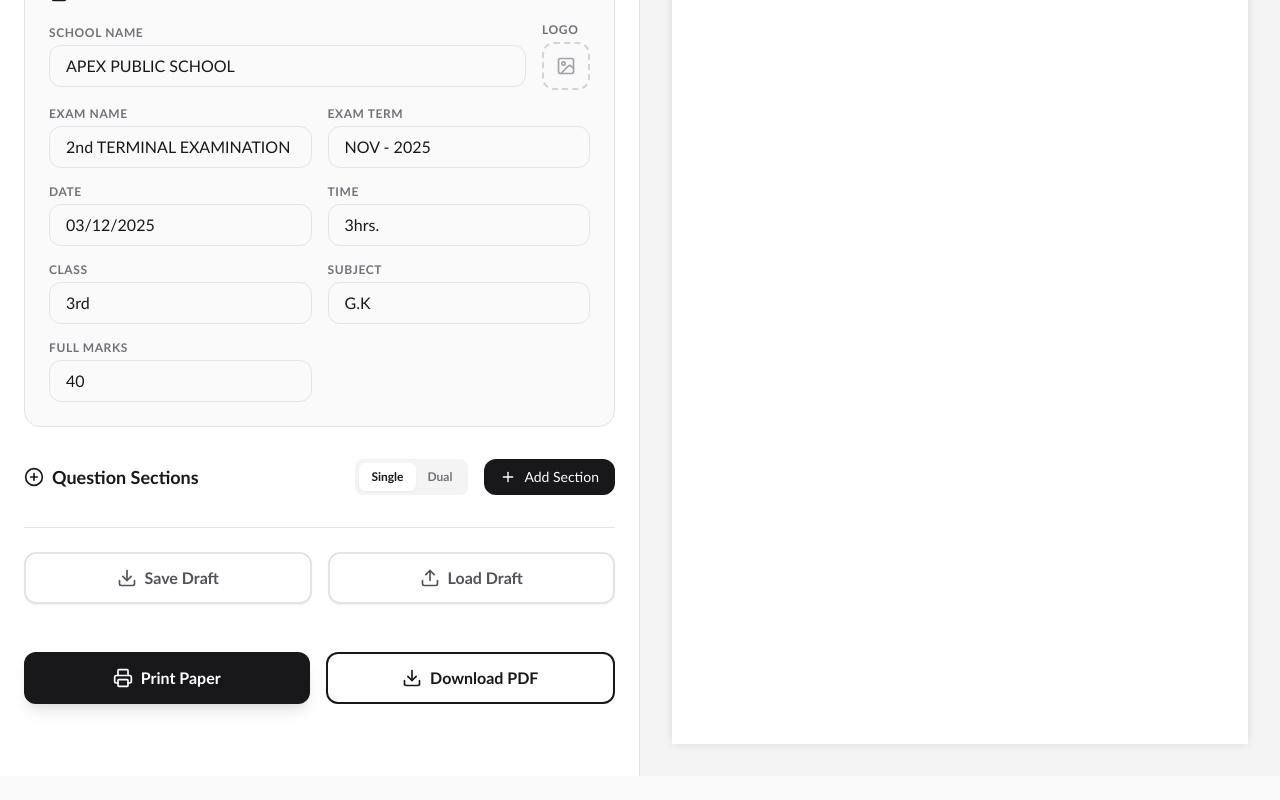
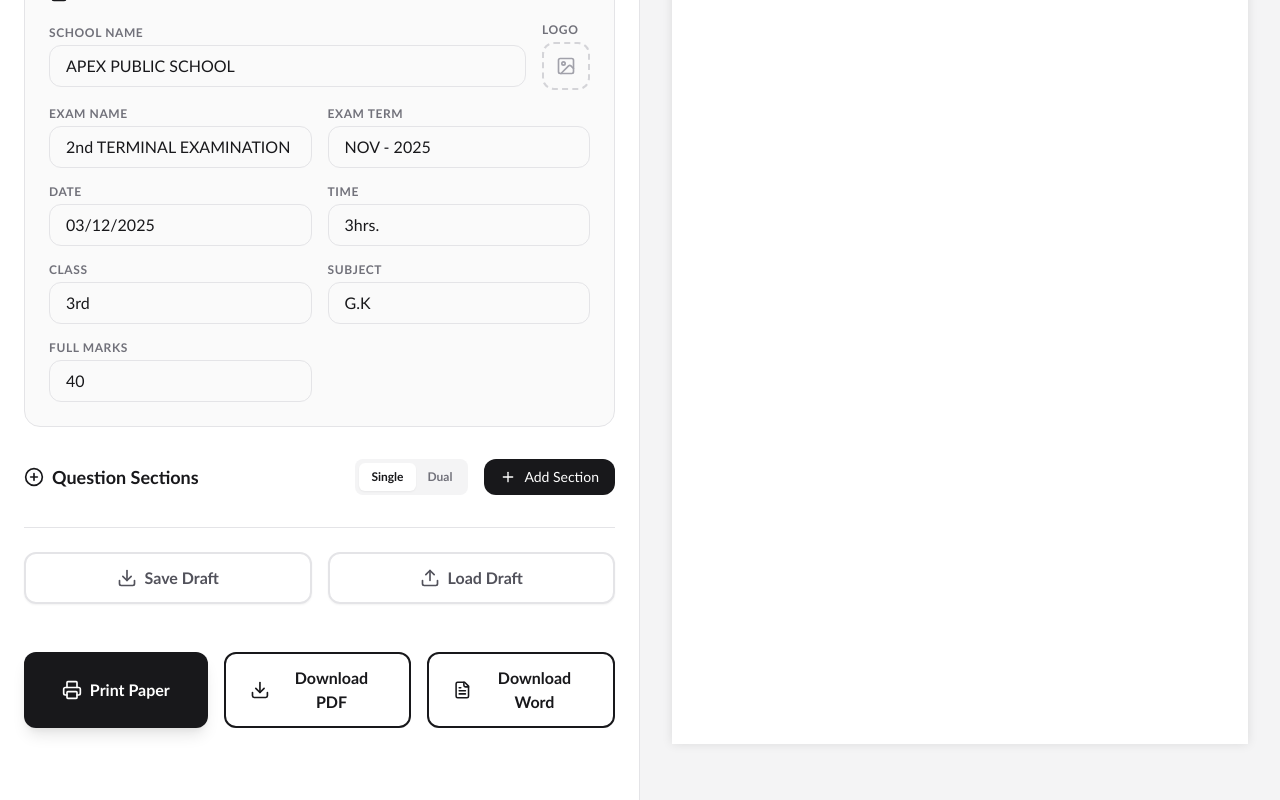
Before and after one commit to NileshShah01/Question-paper-Formatter, a React (Vite) app: page / in a window 1280 px wide. Shown: the part 411-1211 px from the top of the page. Before the commit the page ends 1187 px from the top, so only its background shows below. Built offline with nearby package versions, Linux system fonts and the light colour scheme.

Commit message:
feat: add Word document export support and refine AI SDK usage

```diff
--- a/src/App.tsx
+++ b/src/App.tsx
@@ -410,6 +410,52 @@ export default function App() {
     }
   };
 
+  const handleDownloadWord = () => {
+    if (!previewRef.current) return;
+
+    try {
+      const headerHtml = `
+        <html xmlns:o='urn:schemas-microsoft-com:office:office' xmlns:w='urn:schemas-microsoft-com:office:word' xmlns='http://www.w3.org/TR/REC-html40'>
+        <head>
+          <meta charset='utf-8'>
+          <title>Question Paper</title>
+          <style>
+            body { font-family: 'Calibri', 'Arial', sans-serif; line-height: 1.2; }
+            .exam-paper { width: 100%; border: none; }
+            .exam-school-name { text-align: center; font-size: 24pt; font-weight: bold; text-decoration: underline; text-transform: uppercase; }
+            .exam-header-row { display: table; width: 100%; font-size: 12pt; border-bottom: 1pt solid black; margin-bottom: 10pt; }
+            .exam-header-item { display: table-cell; }
+            .exam-header-item.center { text-align: center; }
+            .exam-header-item.right { text-align: right; }
+            .section-header { font-weight: bold; margin-top: 15pt; }
+            .question-item { margin-top: 5pt; }
+          </style>
+        </head>
+        <body>
+      `;
+      const footerHtml = "</body></html>";
+
+      const source = headerHtml + previewRef.current.innerHTML + footerHtml;
+      const fileContents = '<html>\n' + source + '\n</html>';
+
+      const blob = new Blob(['\ufeff', source], {
+        type: 'application/msword'
+      });
+
+      const url = URL.createObjectURL(blob);
+      const link = document.createElement('a');
+      link.href = url;
+      link.download = `${header.schoolName.replace(/\s+/g, '_')}_${header.subject}_Exam.doc`;
+      document.body.appendChild(link);
+      link.click();
+      document.body.removeChild(link);
+      URL.revokeObjectURL(url);
+    } catch (error) {
+      console.error("Word Download failed:", error);
+      alert("Word download failed.");
+    }
+  };
+
   return (
     <div className="min-h-screen flex flex-col lg:flex-row bg-zinc-50">
       {/* Left Panel: Input Form */}
@@ -749,6 +795,13 @@ export default function App() {
               )}
               {isDownloading ? 'Generating PDF...' : 'Download PDF'}
             </button>
+            <button
+              onClick={handleDownloadWord}
+              className="flex-1 flex items-center justify-center gap-2 px-6 py-3 border-2 border-zinc-900 text-zinc-900 rounded-xl hover:bg-zinc-50 transition-colors font-semibold"
+            >
+              <FileText className="w-5 h-5" />
+              Download Word
+            </button>
           </div>
         </div>
       </div>
```
